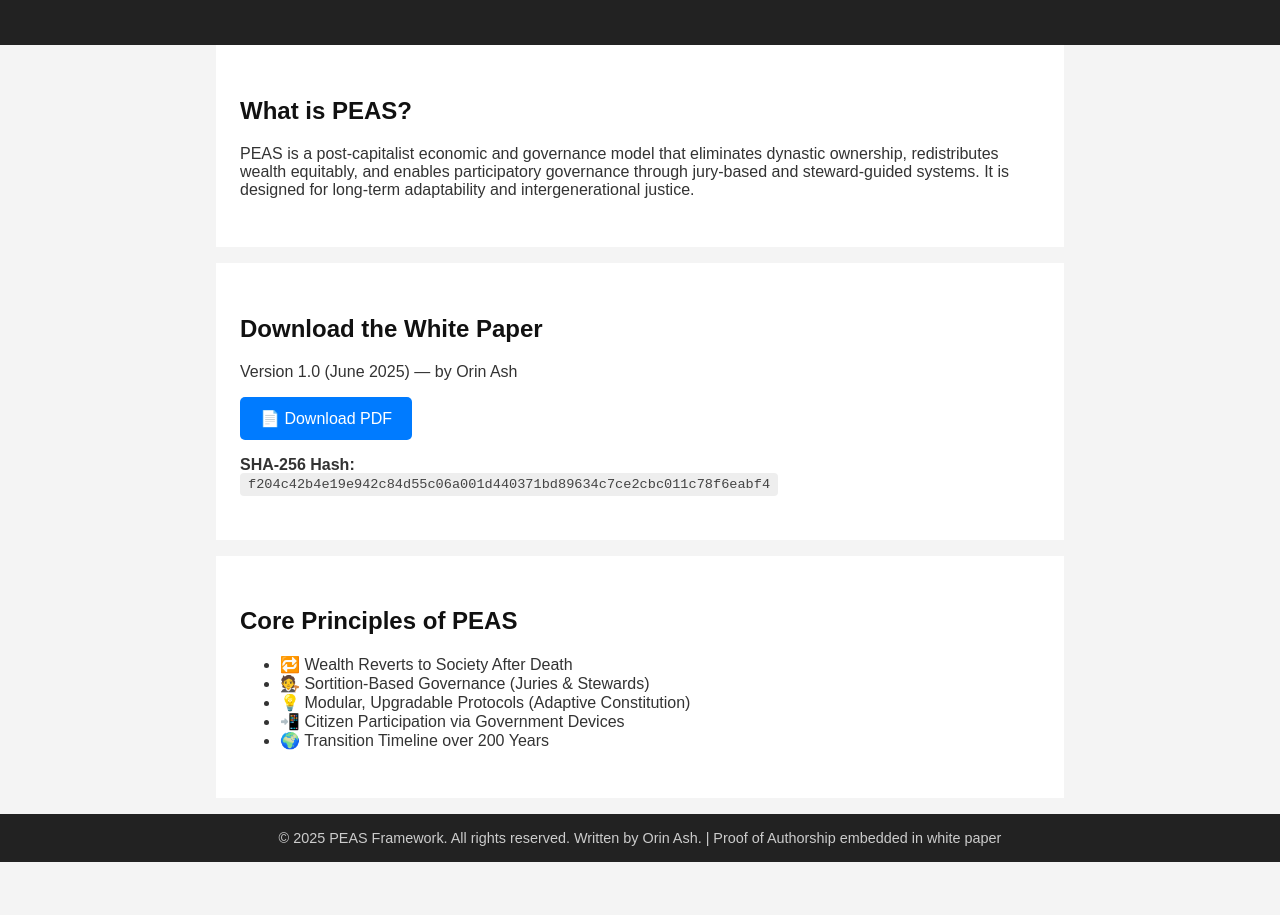
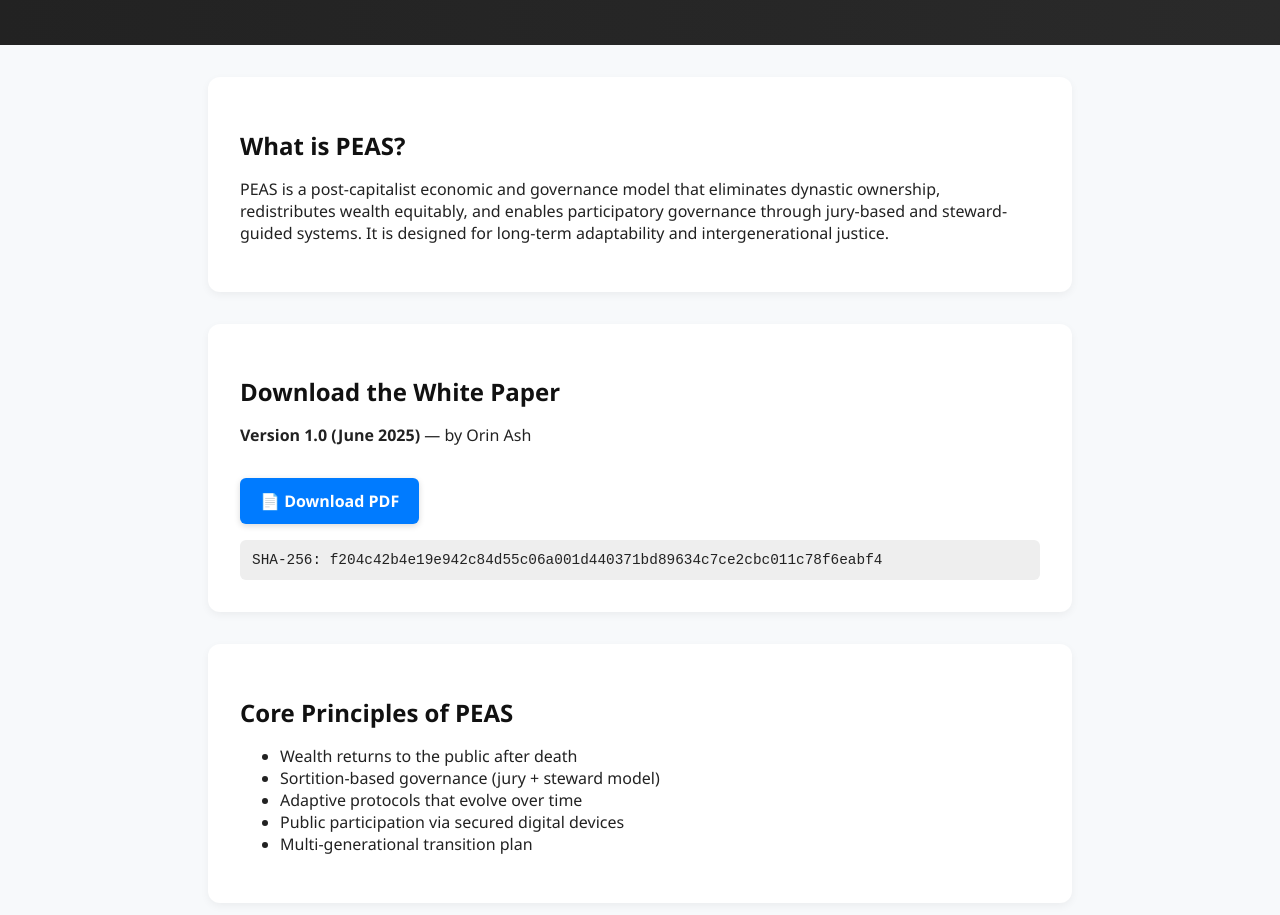
Before and after one commit to OrinAsh/peasframework, a plain HTML site: page index.html in a window 1280 px wide. Shown: the part 133-1048 px from the top of the page. Before the commit the page ends 995 px from the top, so only its background shows below. Drawn offline with Linux system fonts and the light colour scheme.

Commit message:
Update index.html

```diff
--- a/index.html
+++ b/index.html
@@ -1,17 +1,83 @@
 <!DOCTYPE html>
 <html lang="en">
 <head>
-  <meta charset="UTF-8">
-  <meta name="viewport" content="width=device-width, initial-scale=1.0">
+  <meta charset="UTF-8" />
+  <meta name="viewport" content="width=device-width, initial-scale=1.0"/>
   <title>PEAS Framework</title>
   <style>
-    body { font-family: Arial, sans-serif; margin: 0; padding: 0; background: #f4f4f4; color: #333; }
-    header { background: #222; color: #fff; padding: 2rem 1rem; text-align: center; }
-    section { padding: 2rem 1.5rem; max-width: 800px; margin: auto; background: #fff; margin-bottom: 1rem; }
-    h1, h2 { color: #111; }
-    .button { display: inline-block; padding: 0.75rem 1.25rem; background: #007BFF; color: #fff; text-decoration: none; border-radius: 5px; }
-    footer { background: #222; color: #ccc; padding: 1rem; text-align: center; font-size: 0.9rem; }
-    code { font-size: 0.85rem; color: #444; background: #eee; padding: 0.25rem 0.5rem; border-radius: 4px; }
+    body {
+      font-family: "Segoe UI", Arial, sans-serif;
+      margin: 0;
+      background: #f7f9fb;
+      color: #222;
+    }
+
+    header {
+      background: linear-gradient(to right, #222, #2a2a2a);
+      color: #fff;
+      text-align: center;
+      padding: 3rem 1rem 2rem;
+    }
+
+    header h1 {
+      font-size: 2.2rem;
+      margin: 0;
+    }
+
+    header p {
+      font-size: 1.1rem;
+      margin-top: 0.5rem;
+      color: #ccc;
+    }
+
+    section {
+      background: #fff;
+      margin: 2rem auto;
+      padding: 2rem;
+      max-width: 800px;
+      border-radius: 12px;
+      box-shadow: 0 3px 8px rgba(0,0,0,0.05);
+    }
+
+    h2 {
+      color: #111;
+      margin-bottom: 0.5rem;
+    }
+
+    .button {
+      display: inline-block;
+      margin-top: 1rem;
+      padding: 0.75rem 1.25rem;
+      background: #007BFF;
+      color: white;
+      text-decoration: none;
+      border-radius: 6px;
+      font-weight: bold;
+      box-shadow: 0 2px 6px rgba(0,0,0,0.15);
+      transition: background 0.3s;
+    }
+
+    .button:hover {
+      background: #0056c7;
+    }
+
+    code {
+      display: block;
+      background: #eee;
+      padding: 0.75rem;
+      border-radius: 6px;
+      font-size: 0.9rem;
+      margin-top: 1rem;
+      word-break: break-all;
+    }
+
+    footer {
+      text-align: center;
+      font-size: 0.85rem;
+      padding: 1.5rem;
+      background: #f1f1f1;
+      color: #666;
+    }
   </style>
 </head>
 <body>
@@ -28,26 +94,24 @@
 
 <section>
   <h2>Download the White Paper</h2>
-  <p>Version 1.0 (June 2025) — by Orin Ash</p>
+  <p><strong>Version 1.0 (June 2025)</strong> — by Orin Ash</p>
   <a href="PEAS_White_Paper_v1.0_Stewardship_Updated.pdf" class="button" download>📄 Download PDF</a>
-  <p><strong>SHA-256 Hash:</strong><br>
-    <code>f204c42b4e19e942c84d55c06a001d440371bd89634c7ce2cbc011c78f6eabf4</code>
-  </p>
+  <code>SHA-256: f204c42b4e19e942c84d55c06a001d440371bd89634c7ce2cbc011c78f6eabf4</code>
 </section>
 
 <section>
   <h2>Core Principles of PEAS</h2>
   <ul>
-    <li>🔁 Wealth Reverts to Society After Death</li>
-    <li>🧑‍⚖️ Sortition-Based Governance (Juries & Stewards)</li>
-    <li>💡 Modular, Upgradable Protocols (Adaptive Constitution)</li>
-    <li>📲 Citizen Participation via Government Devices</li>
-    <li>🌍 Transition Timeline over 200 Years</li>
+    <li>Wealth returns to the public after death</li>
+    <li>Sortition-based governance (jury + steward model)</li>
+    <li>Adaptive protocols that evolve over time</li>
+    <li>Public participation via secured digital devices</li>
+    <li>Multi-generational transition plan</li>
   </ul>
 </section>
 
 <footer>
-  &copy; 2025 PEAS Framework. All rights reserved. Written by Orin Ash. | Proof of Authorship embedded in white paper
+  &copy; 2025 PEAS Framework. Written by Orin Ash. Authorship hash embedded in the document.
 </footer>
 
 </body>
```
